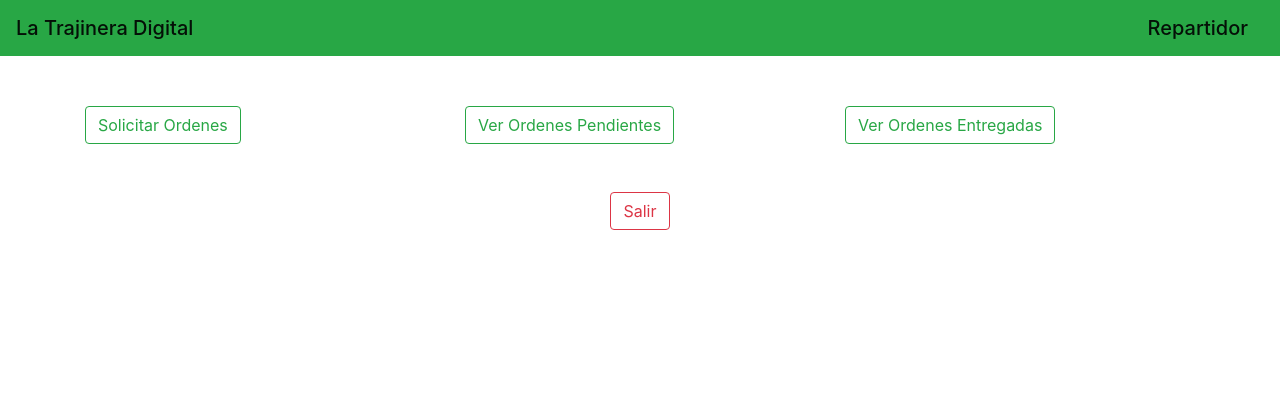
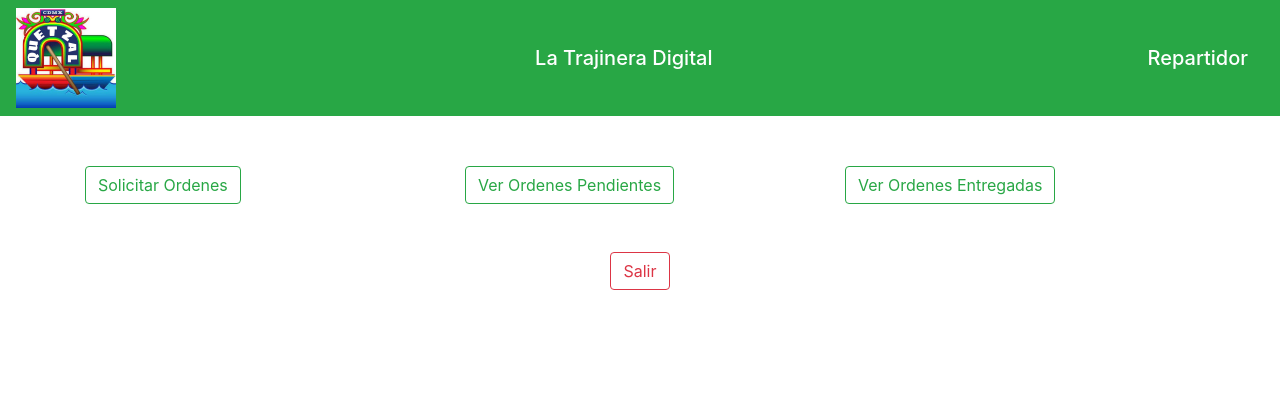
Before and after one commit to JacquelineParedesSanchez/Quetzal--La-trajinera-digital, a Django app: page /administrador/index_repartidor/ in a window 1280 px wide. Shown: the top 420 px of the page. Run offline with Django 3.2, Linux system fonts and the light colour scheme; a user stored in the database is signed in; parts of the project's set-up code (start-up, migrations or seed data) failed here and were passed over; some libraries are stand-ins or nearby versions.

Commit message:
Estilo CSS

```diff
--- a/trajineraDigital/apps/usuarios/templates/repartidor/index_repartidor.html
+++ b/trajineraDigital/apps/usuarios/templates/repartidor/index_repartidor.html
@@ -1,10 +1,11 @@
 {% extends 'base/base.html' %}
+{% load static %}
 
 {% block title %} Tareas {% endblock %}
 
 {% block navbar %}
 
-<nav class="navbar navbar-light bg-success">
+<nav class="navbar navbar-light bg-success"><img style="width: 100px; height: 100px;" src="{% static 'image/logo.jpg' %}">
 	<span class="navbar-brand mb-0 h1">La Trajinera Digital</span>
 	<span class="navbar-brand mb-0 h1">Repartidor</span>
 </nav>
--- a/trajineraDigital/static/estilo/style.css
+++ b/trajineraDigital/static/estilo/style.css
@@ -8,6 +8,10 @@ h4 {
 
 .iconos a {
 	padding-right: 30px;
+}
+
+.h1 {
+	color: white !important;
 }
 
 
@@ -84,7 +88,7 @@ h4 {
 
 
 
-.body-card{
+.body-card {
 	height: 150px;
 	overflow:hidden;
 }
```
Also changed, not shown: trajineraDigital/db.sqlite3.
